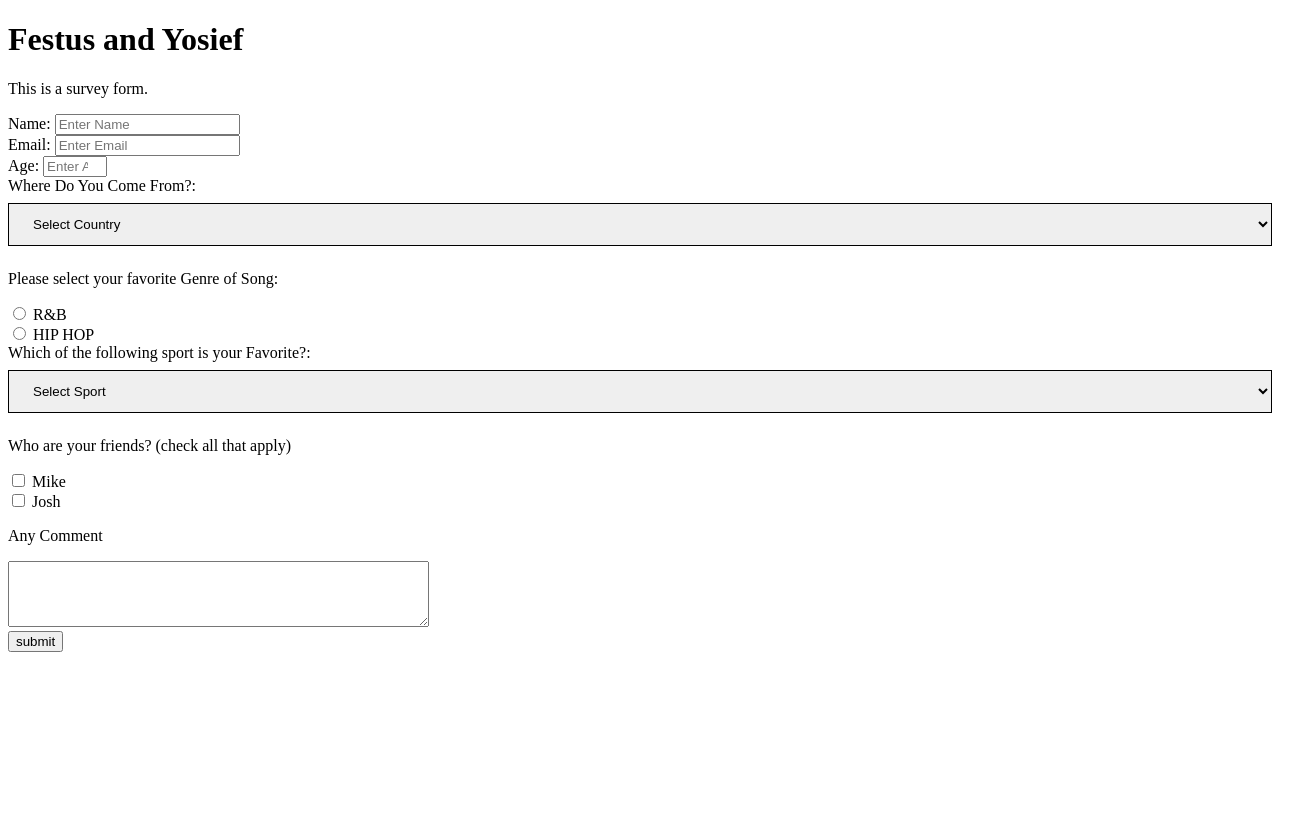
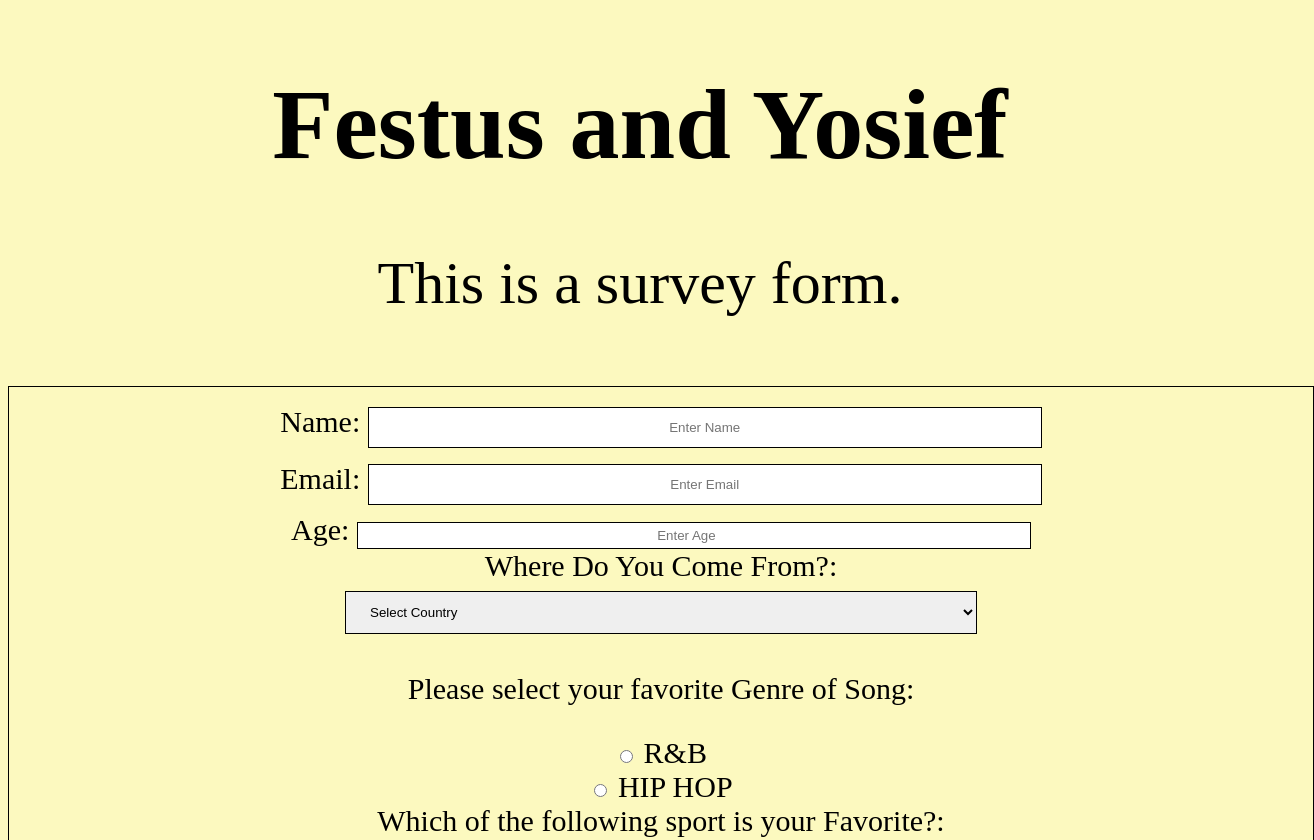
Before and after one commit to 30jossi/project-microverse1, a plain HTML site: page index.html in a window 1280 px wide. Shown: the top 840 px of the page, 1314 px wide, since content can reach past the window. Before the commit the page ends 800 px from the top, so only its background shows below. Drawn offline with Linux system fonts and the light colour scheme.

Commit message:
final project

```diff
--- a/css/style.css
+++ b/css/style.css
@@ -1,6 +1,9 @@
 body{
-    backgroud:lightblue;
-
+    background-color: rgb(252, 249, 191);
+    text-align: center;
+    font-size: large;
+    border-width: 1px;
+    font-size: medium;
 }
 /*.contact-form{
     max-width 350px;
@@ -10,9 +13,56 @@ body{
     padding:20px;
 }*/
 input [type=text], select{
+    width: 50%;
+    padding: 12px 20px;
+    margin: 8px 0px;
+    display: inline-block;
+    border: 1px solid;
+}
+#title {
+    text-align: center;
+    font-size: 100px;
+    width: 100%;
+
+
+}
+#description {
+    font-size: 60px;
+
+}
+#survey-form{
+    font-size: 30px;
     width: 100%;
     padding: 12px 20px;
     margin: 8px 0px;
     display: inline-block;
     border: 1px solid;
 }
+#name{
+
+}
+#name-label{
+    text-align: center;
+    width: 50%;
+    padding: 12px 20px;
+    margin: 8px 0px;
+    display: inline-block;
+    border: 1px solid;
+}
+#email-label{
+    text-align: center;
+    width: 50%;
+    padding: 12px 20px;
+    margin: 8px 0px;
+    display: inline-block;
+    border: 1px solid;
+
+}
+#number-label{
+    text-align: center;
+    width: 50%;
+    padding: 5px 20px;
+    margin: 0px 0px;
+    display: inline-block;
+    border: 1px solid;
+}
--- a/index.html
+++ b/index.html
@@ -7,18 +7,17 @@
   </head>
 
   <body>
+
     <script src="https://cdn.freecodecamp.org/testable-projects-fcc/v1/bundle.js"></script>
     <h1 id="title">
      Festus and Yosief
     </h1>
-    <div id="description">
-      <p>
+    <p id="description">
         This is a survey form.
       </p>
-    </div>
     <form id="survey-form">
       <label for="name" id="name">Name:</label>
-      <input type="text" id="name-label" name="name" placeholder="Enter Name" required><br>
+      <input type="text" id="name-label" name="name" placeholder="Enter Name" required pattern="[a-zA-Z]" title="name is required"><br>
 
       <label for="email" id="email">Email:</label>
       <input type="email" id="email-label" name="email" placeholder="Enter Email" required><br>
```
